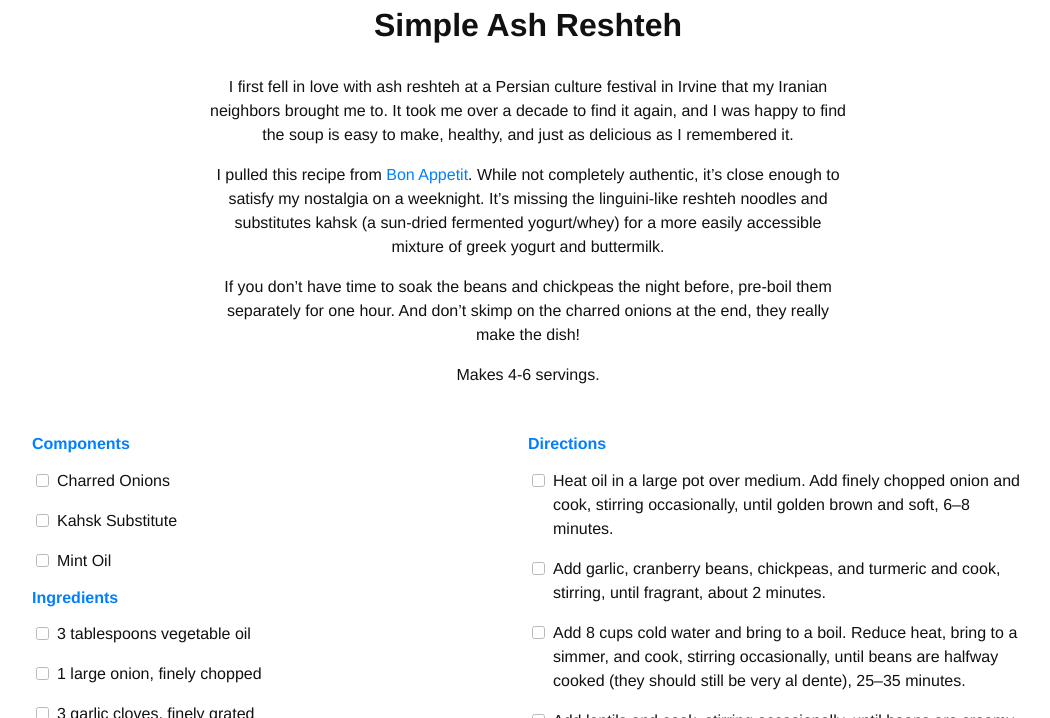
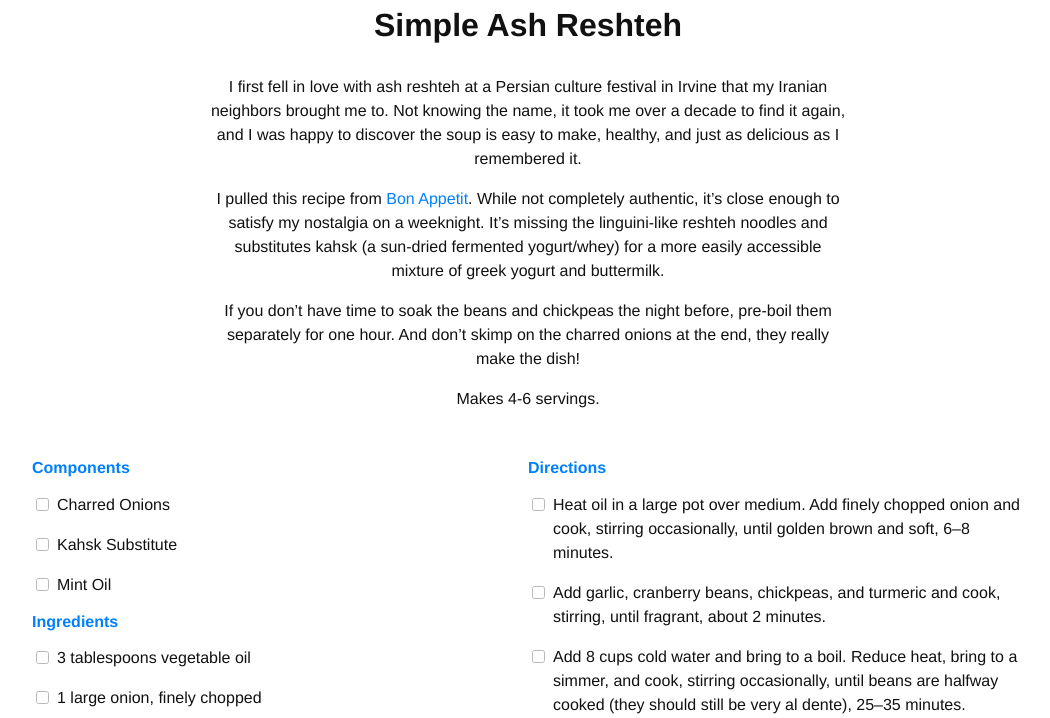
Before and after one commit to mattsmitton/mattsmitton, a Jekyll site: the page built from _recipes/simple-ash-reshteh.md, in a window 1280 px wide and 900 px high, scrolled down 625 px, cut to the strip 182-900 px from the top of the window. Shown: the whole strip, without its empty margins (112-1162 px from the left). Built offline with Jekyll 4.4.1, drawn with Linux system fonts in a browser that asks for light colours; nearby versions of some CDN libraries; some web fonts are replaced.

Commit message:
More tweaks

```diff
--- a/_recipes/simple-ash-reshteh.md
+++ b/_recipes/simple-ash-reshteh.md
@@ -42,7 +42,7 @@ directions:
 ---
 
 I first fell in love with ash reshteh at a Persian culture festival in Irvine that my Iranian neighbors brought me to.
-It took me over a decade to find it again, and I was happy to find the soup is easy to make, healthy, and just as delicious as I remembered it.
+Not knowing the name, it took me over a decade to find it again, and I was happy to discover the soup is easy to make, healthy, and just as delicious as I remembered it.
 
 I pulled this recipe from [Bon Appetit](https://www.bonappetit.com/recipe/beans-green-soup-with-yogurt-mint). While not completely authentic, it's close enough to satisfy my nostalgia on a weeknight.
 It's missing the linguini-like reshteh noodles and substitutes kahsk (a sun-dried fermented yogurt/whey) for a more easily accessible mixture of greek yogurt and buttermilk.
```
